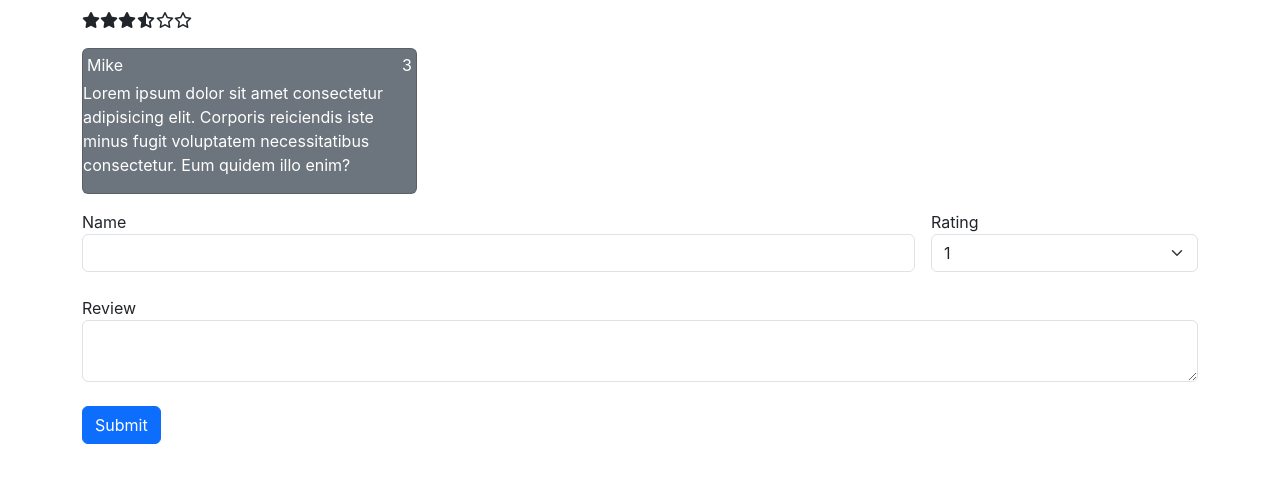
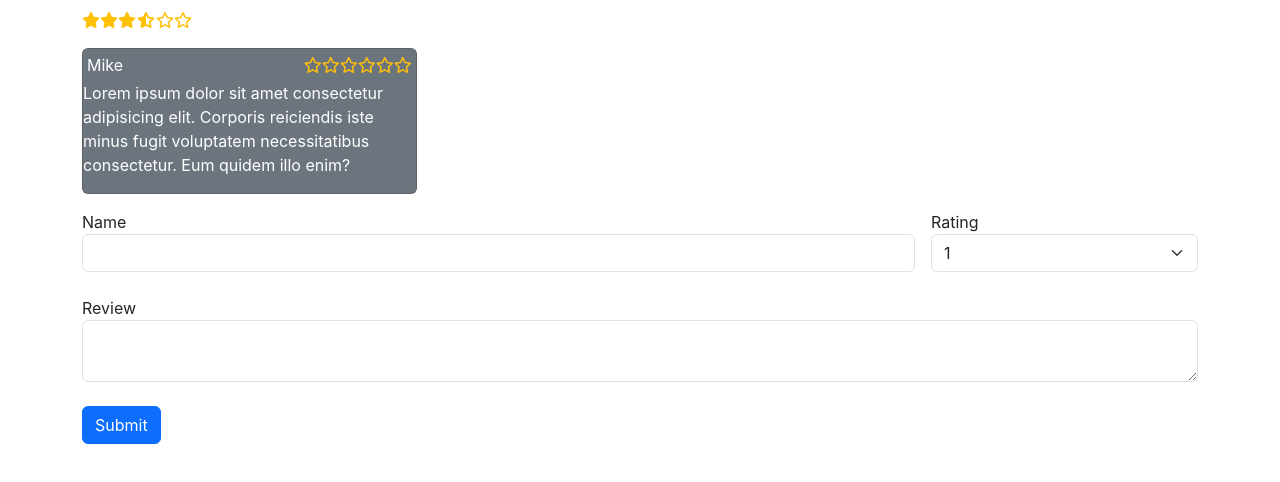
Before and after one commit to zeff96/restaurants_ratings, a React (Create React App) app in the folder client/: page /restaurants/1 in a window 1280 px wide. Shown: the top 482 px of the page. Built offline with nearby package versions, Linux system fonts and the light colour scheme; no server answers.

Commit message:
Add color to the star ratings

```diff
--- a/client/src/components/Reviews.jsx
+++ b/client/src/components/Reviews.jsx
@@ -1,4 +1,5 @@
 import React from 'react';
+import StarRatings from './StarRatings';
 
 const Reviews = () => {
   return (
@@ -9,7 +10,9 @@ const Reviews = () => {
       >
         <div className='d-flex justify-content-between p-1'>
           <span>Mike</span>
-          <span>3</span>
+          <span>
+            <StarRatings />
+          </span>
         </div>
         <p>
           Lorem ipsum dolor sit amet consectetur adipisicing elit. Corporis
--- a/client/src/components/StarRatings.jsx
+++ b/client/src/components/StarRatings.jsx
@@ -5,11 +5,17 @@ const StarRatings = ({ rating }) => {
 
   for (let elem = 0; elem <= 5; elem++) {
     if (elem <= rating) {
-      stars.push(<i className='fa-sharp fa-solid fa-star' key={elem}></i>);
+      stars.push(
+        <i className='fa-sharp fa-solid fa-star text-warning' key={elem}></i>
+      );
     } else if (elem === Math.ceil(rating) && !Number.isInteger(rating)) {
-      stars.push(<i className='fa-solid fa-star-half-stroke' key={elem}></i>);
+      stars.push(
+        <i className='fa-solid fa-star-half-stroke text-warning' key={elem}></i>
+      );
     } else {
-      stars.push(<i className='fa-regular fa-star' key={elem}></i>);
+      stars.push(
+        <i className='fa-regular fa-star text-warning' key={elem}></i>
+      );
     }
   }
   return <>{stars}</>;
```
